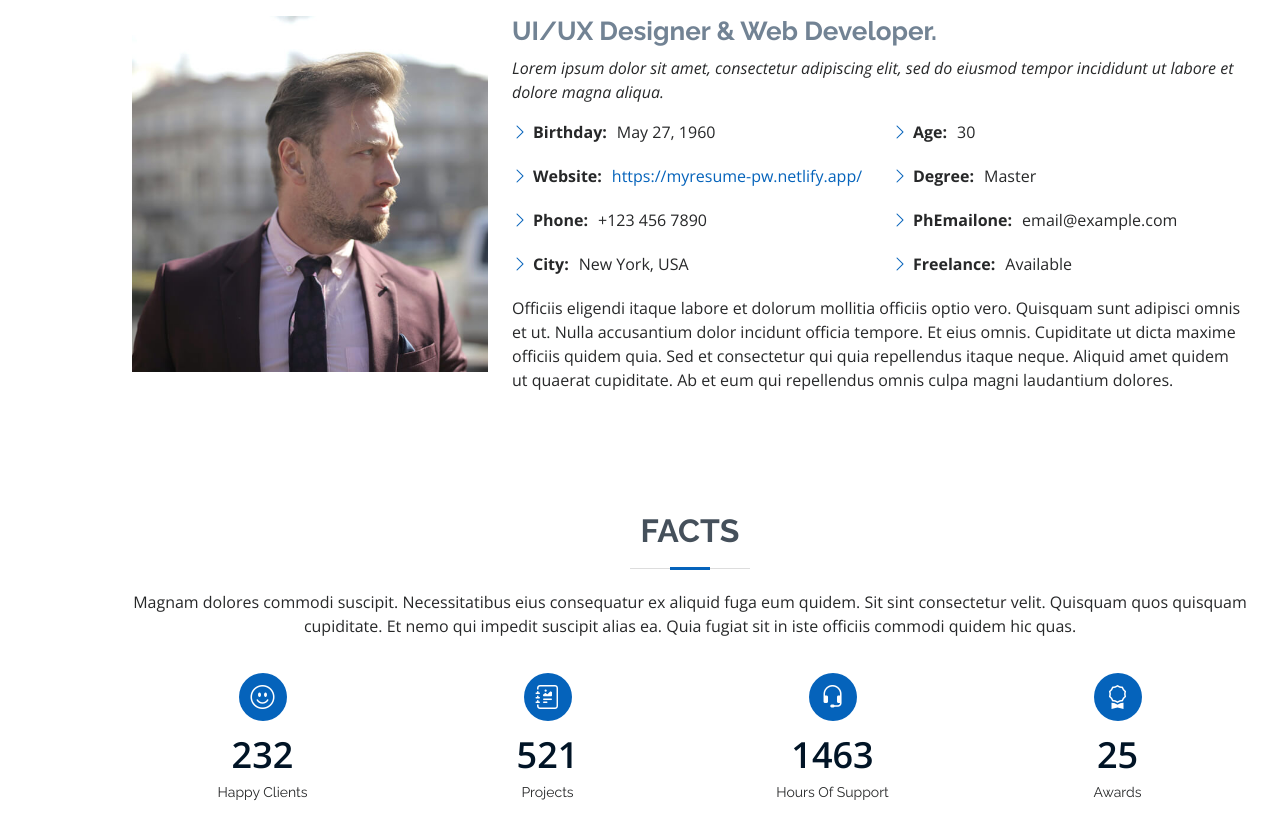
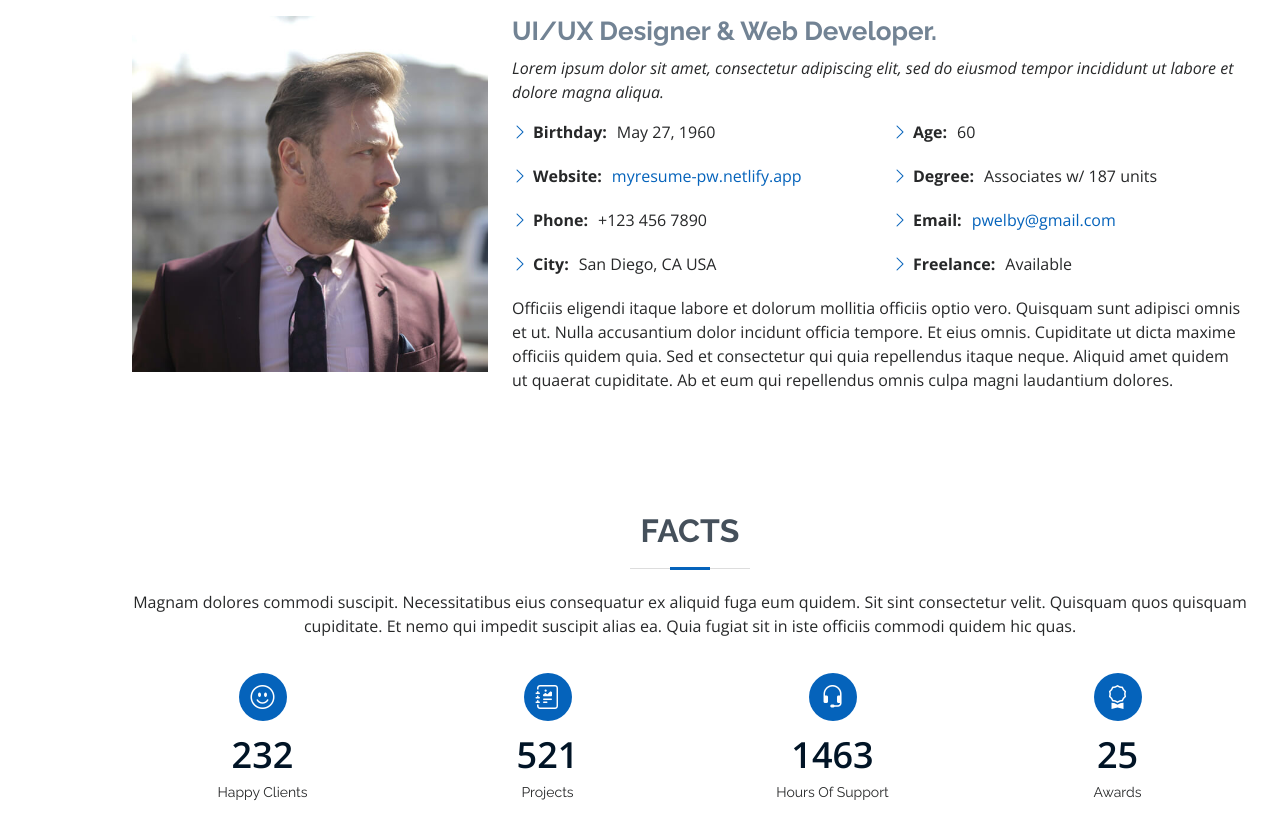
Before and after one commit to PaulyWolly/myresume-site, a plain HTML site: page index.html in a window 1280 px wide. Shown: the part 1000-1838 px from the top of the page. Drawn offline with nearby package versions, Linux system fonts and the light colour scheme.

Commit message:
added new favicon - pw-favicon

```diff
--- a/index.html
+++ b/index.html
@@ -105,16 +105,21 @@
                 <ul>
                   <li><i class="bi bi-chevron-right"></i> <strong>Birthday:</strong> <span>May 27, 1960</span></li>
                   <li><i class="bi bi-chevron-right"></i> <strong>Website:</strong> <span><a
-                        href="https://myresume-pw.netlify.app/">https://myresume-pw.netlify.app/</a></span></li>
+                        href="https://myresume-pw.netlify.app/">myresume-pw.netlify.app</a></span></li>
                   <li><i class="bi bi-chevron-right"></i> <strong>Phone:</strong> <span>+123 456 7890</span></li>
-                  <li><i class="bi bi-chevron-right"></i> <strong>City:</strong> <span>New York, USA</span></li>
+                  <li><i class="bi bi-chevron-right"></i> <strong>City:</strong> <span>San Diego, CA USA</span></li>
                 </ul>
               </div>
               <div class="col-lg-6">
                 <ul>
-                  <li><i class="bi bi-chevron-right"></i> <strong>Age:</strong> <span>30</span></li>
-                  <li><i class="bi bi-chevron-right"></i> <strong>Degree:</strong> <span>Master</span></li>
-                  <li><i class="bi bi-chevron-right"></i> <strong>PhEmailone:</strong> <span>email@example.com</span>
+                  <li><i class="bi bi-chevron-right"></i> <strong>Age:</strong> <span>60</span></li>
+                  <li><i class="bi bi-chevron-right"></i> <strong>Degree:</strong> <span>Associates w/ 187 units</span>
+                  </li>
+
+                  <!-- <a href=mailto:<nowiki>agentavery@sample.com?subject="HTML link">Click here to send us an email!!!</a> -->
+
+                  <li><i class="bi bi-chevron-right"></i> <strong>Email:</strong> <span>
+                      <a href="mailto:pwelby@gmail.com">pwelby@gmail.com</a></span>
                   </li>
                   <li><i class="bi bi-chevron-right"></i> <strong>Freelance:</strong> <span>Available</span></li>
                 </ul>
```
Also changed, not shown: assets/img/pw-favicon.png (added).
